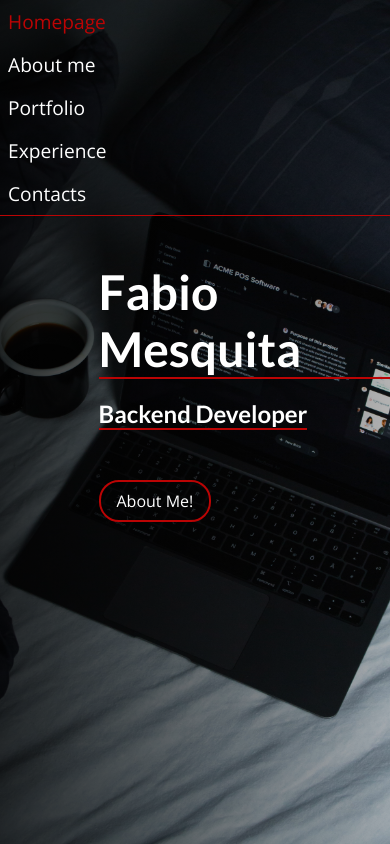
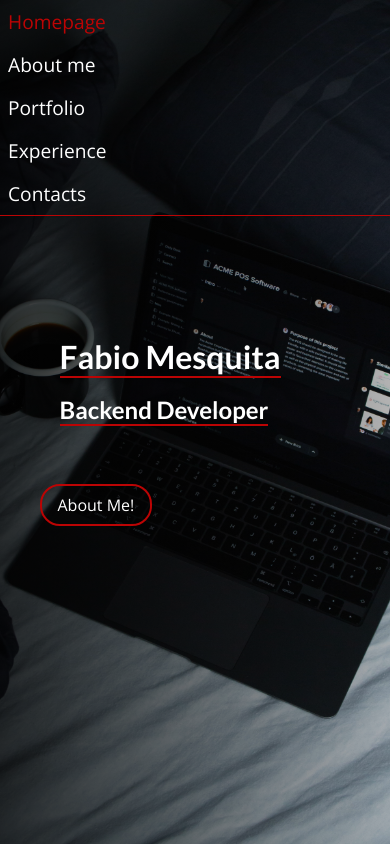
Before and after one commit to Fabiomesquita10/portfolio, a Next.js app: page / in a window 390 px wide. Built offline with nearby package versions, Linux system fonts and the light colour scheme.

Commit message:
[ERROR] Fix responsiveness in aboutPage

```diff
--- a/components/homepage/homepage.module.css
+++ b/components/homepage/homepage.module.css
@@ -11,7 +11,7 @@
   width: 100%;
   height: 100%;
   object-fit: cover;
-  z-index: -1; /* Ensure the image stays behind the overlay */
+  z-index: -1;
 }
 
 .overlay {
@@ -31,15 +31,15 @@
   position: absolute;
   top: 25%;
   left: 15%;
-  transform: translate(20px, 20px); /* Adjust the values for positioning */
+  transform: translate(20px, 20px);
   text-align: left;
 }
 
 .name {
   font-size: 3rem;
   color: white;
-  text-align: left; /* Align the text to the left */
-  margin-left: 20px; /* Add a left margin for positioning */
+  text-align: left;
+  margin-left: 20px;
   border-bottom: #bb0404 2px solid;
 }
 
@@ -47,23 +47,23 @@
   top: -2rem;
   display: inline-block;
   text-align: center;
-  margin-left: 20px; /* Add a left margin for positioning */
+  margin-left: 20px;
   color: white;
-  position: relative; /* Enable positioning for the pseudo-element */
+  position: relative;
 }
 
 .job::after {
   content: "";
   position: absolute;
-  bottom: -2px; /* Adjust the distance of the border from the text */
+  bottom: -2px;
   left: 0;
   width: 100%;
-  height: 2px; /* Adjust the thickness of the border */
+  height: 2px;
   background-color: #bb0404;
 }
 
 .buttonContainer {
-  margin-left: 20px; /* Add a left margin for positioning */
+  margin-left: 20px;
 }
 
 .button {
@@ -81,3 +81,24 @@
   background-color: #bb0404;
   color: white;
 }
+
+@media (max-width: 768px) {
+  .content {
+    top: 35%;
+    left: 5%;
+  }
+
+  .name {
+    font-size: 2rem;
+  }
+
+  .job {
+    top: -1.5rem;
+    font-size: 1.5rem;
+  }
+
+  .buttonContainer {
+    margin-top: 1rem;
+    margin-left: 0;
+  }
+}
```
